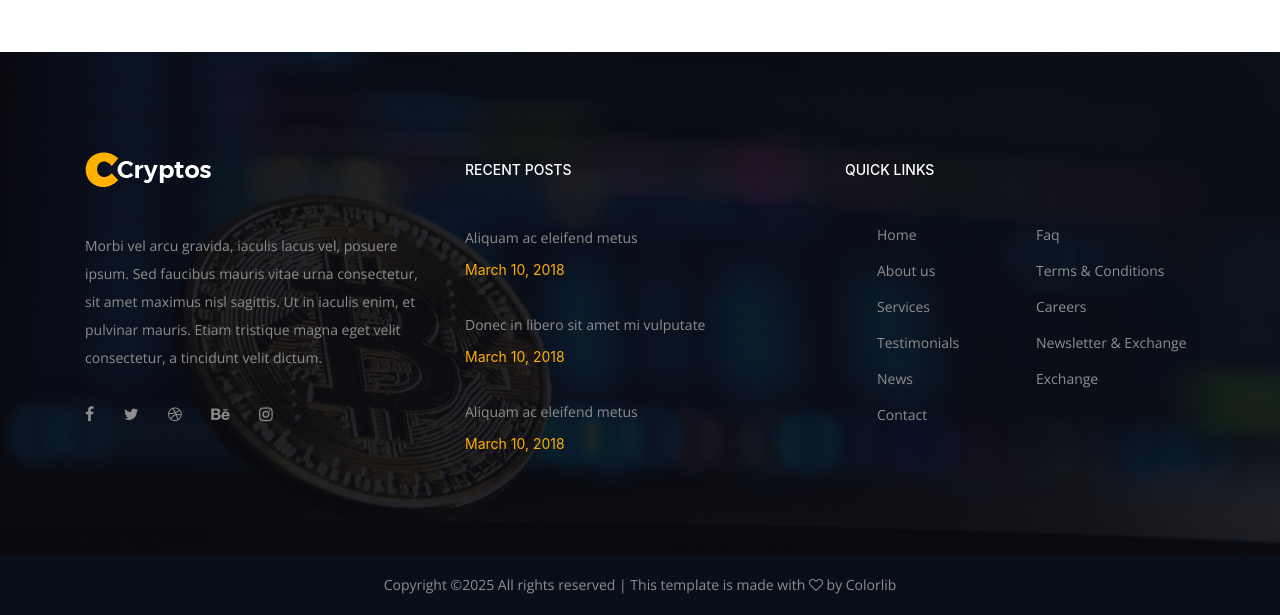
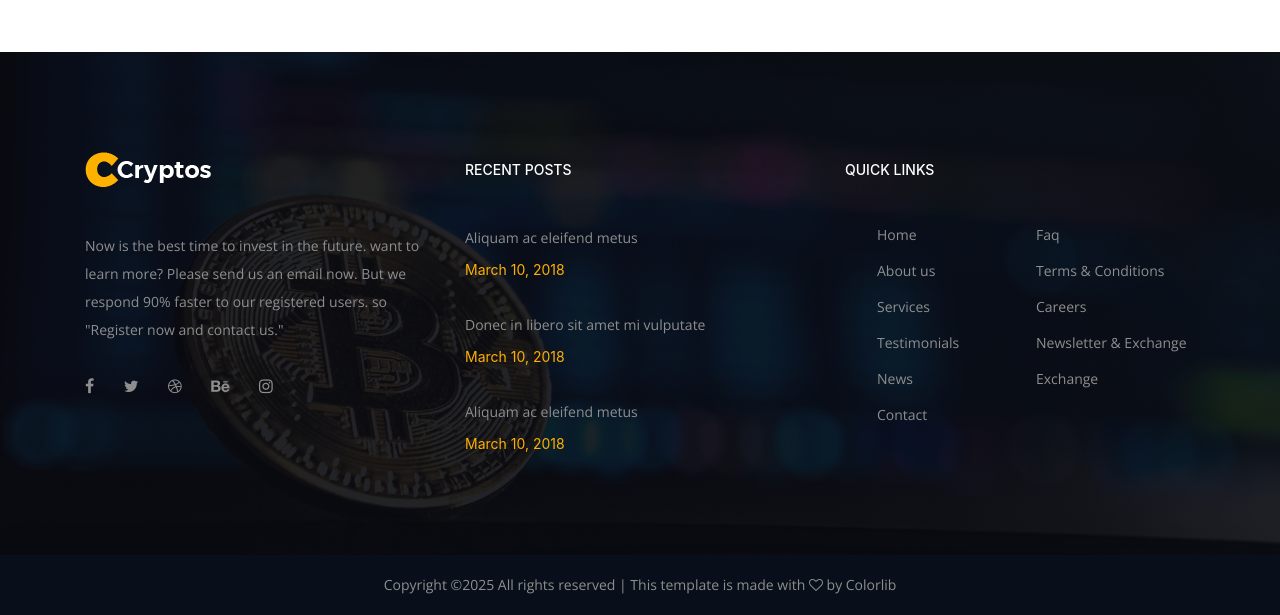
Before and after one commit to switnexxtra/cyptotradingbots, a Flask app: page /contact in a window 1280 px wide. Shown: the part 2072-2687 px from the top of the page. Run offline with Flask 3, Linux system fonts and the light colour scheme; some libraries are stand-ins or nearby versions; some web fonts are replaced.

Commit message:
Update contact.html

```diff
--- a/templates/main/contact.html
+++ b/templates/main/contact.html
@@ -292,7 +292,10 @@
                                 <div class="widget-title">
                                     <a href="#"><img src="img/core-img/logo2.png" alt=""></a>
                                 </div>
-                                <p>Morbi vel arcu gravida, iaculis lacus vel, posuere ipsum. Sed faucibus mauris vitae urna consectetur, sit amet maximus nisl sagittis. Ut in iaculis enim, et pulvinar mauris. Etiam tristique magna eget velit consectetur, a tincidunt velit dictum.</p>
+                                <p>
+                                    Now is the best time to invest in the future. want to learn more?
+                                    Please send us an email now. But we respond 90% faster to our registered users. so "Register now and contact us."
+                                </p>
                                 <div class="footer-social-info">
                                     <a href="#"><i class="fa fa-facebook"></i></a>
                                     <a href="#"><i class="fa fa-twitter"></i></a>
```
